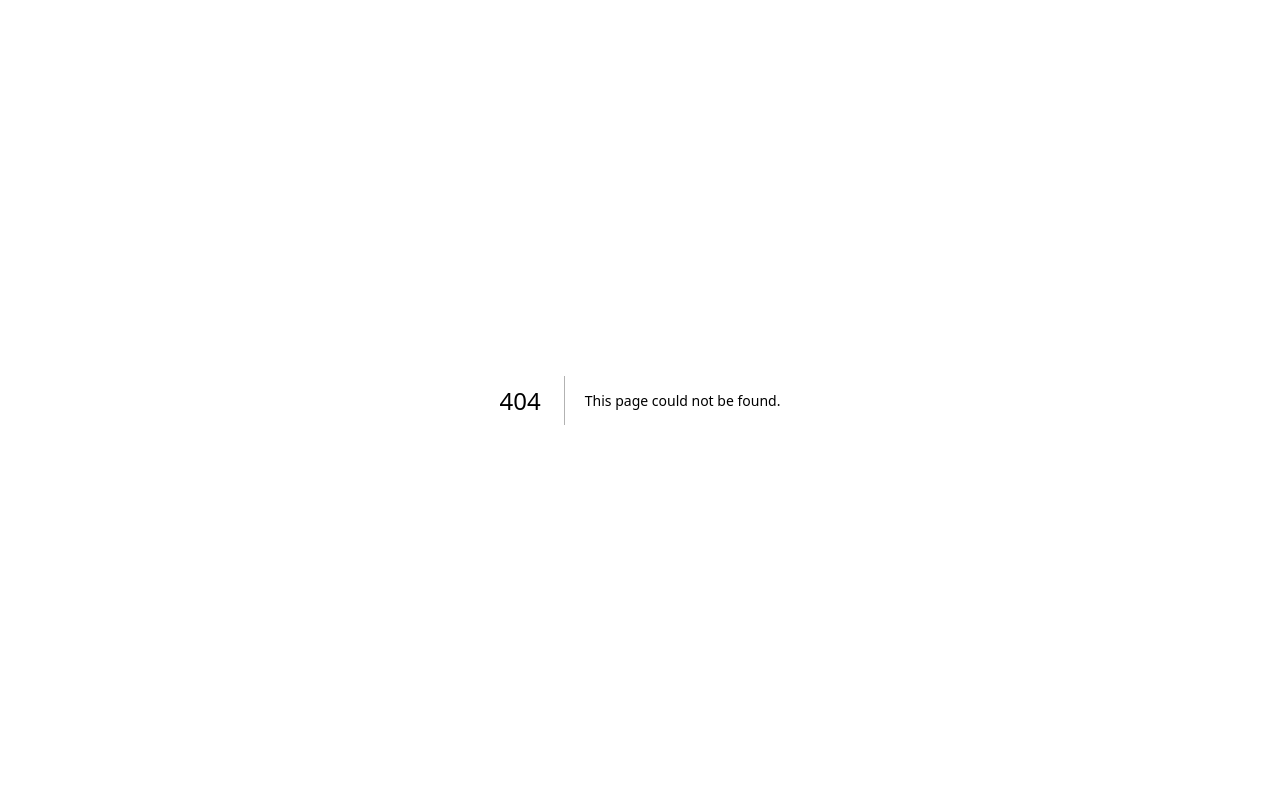
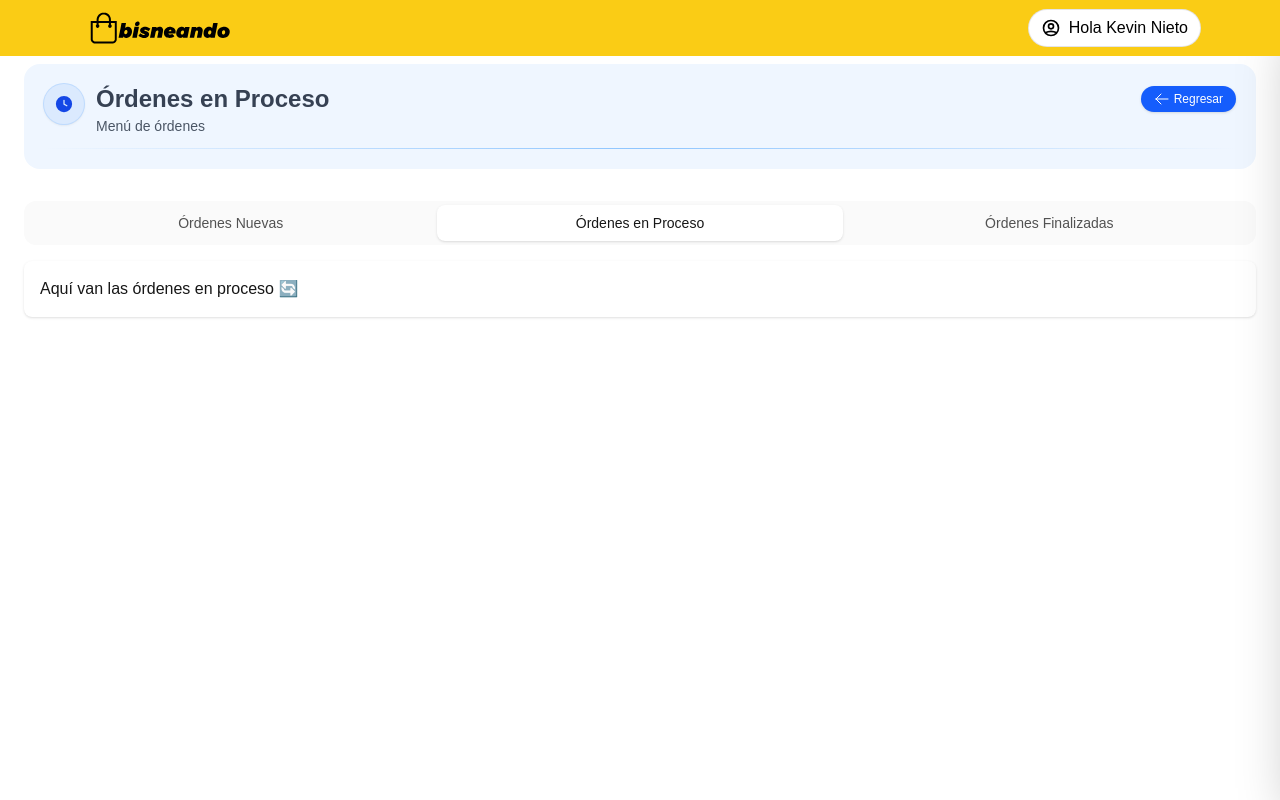
Before and after one commit to KevinNieto98/bisneando-admin, a Next.js app: page /ordenes/en-proceso in a window 1280 px wide. Before the commit this address had no page. Built offline with nearby package versions, Linux system fonts and the light colour scheme.

Commit message:
Contenido Tab creado

```diff
--- /dev/null
+++ b/app/(admin)/ordenes/en-proceso/page.tsx
@@ -0,0 +1,66 @@
+"use client";
+
+import { Title } from "@/components";
+import {
+  Tabs,
+  TabsList,
+  TabsTrigger,
+  TabsContent,
+} from "@/components/ui";
+import { useSearchParams, useRouter } from "next/navigation";
+import { useEffect, useState } from "react";
+
+export default function MenuPrincipal() {
+  const searchParams = useSearchParams();
+  const router = useRouter();
+
+  // obtener el estado de la URL
+  const estadoParam = searchParams.get("estado"); // "nueva" | "proceso" | "finalizada"
+  const [tab, setTab] = useState("proceso"); // valor por defecto
+
+  useEffect(() => {
+    if (estadoParam === "nueva") setTab("nuevas");
+    else if (estadoParam === "finalizada") setTab("finalizadas");
+    else if (estadoParam === "proceso") setTab("proceso");
+  }, [estadoParam]);
+
+  return (
+    <div className="max-w-7xl mx-auto px-6 pb-8 space-y-8">
+      <header className="flex items-end justify-between w-full gap-4">
+        <div className="w-full">
+          <Title
+            title="Órdenes en Proceso"
+            subtitle="Menú de órdenes"
+            showBackButton
+          />
+        </div>
+      </header>
+
+      <Tabs value={tab} onValueChange={setTab} className="w-full">
+        <TabsList className="grid w-full grid-cols-3">
+          <TabsTrigger value="nuevas">Órdenes Nuevas</TabsTrigger>
+          <TabsTrigger value="proceso">Órdenes en Proceso</TabsTrigger>
+          <TabsTrigger value="finalizadas">Órdenes Finalizadas</TabsTrigger>
+        </TabsList>
+
+        <TabsContent value="nuevas">
+          <div className="p-4 rounded-lg bg-white shadow-sm">
+            Aquí van las órdenes nuevas 🚀
+          </div>
+        </TabsContent>
+
+        <TabsContent value="proceso">
+          <div className="p-4 rounded-lg bg-white shadow-sm">
+            Aquí van las órdenes en proceso 🔄
+          </div>
+        </TabsContent>
+
+        <TabsContent value="finalizadas">
+          <div className="p-4 rounded-lg bg-white shadow-sm">
+            Aquí van las órdenes finalizadas ✅
+          </div>
+        </TabsContent>
+      </Tabs>
+    </div>
+  );
+}
--- /dev/null
+++ b/app/(admin)/ordenes/historico/page.tsx
@@ -0,0 +1,33 @@
+"use client";
+
+
+import {  Title } from "@/components";
+
+
+
+export default function MenuPrincipal() {
+  return (
+    <div className="max-w-7xl mx-auto px-6 pb-8 space-y-8">
+      <header className="flex items-end justify-between w-full gap-4">
+        <div className="w-full">
+          <Title title="Órdenes en Proceso" subtitle="Menú de órdenes" showBackButton />
+        </div>
+      </header>
+
+
+      {/* Variante compacta opcional (por si quieres usarla en un sidebar) */}
+      {/*
+      <aside className="grid grid-cols-1 md:grid-cols-2 xl:grid-cols-1 gap-3">
+        {menuItems.map(({ title, href, Icon }) => (
+          <Link key={href} href={href} className="group flex items-center gap-3 rounded-2xl p-3 border border-neutral-200 bg-white">
+            <span className="grid place-items-center rounded-xl bg-neutral-100 p-2">
+              <Icon className="h-5 w-5" />
+            </span>
+            <span className="font-medium">{title}</span>
+          </Link>
+        ))}
+      </aside>
+      */}
+    </div>
+  );
+}
--- a/app/(admin)/ordenes/page.tsx
+++ b/app/(admin)/ordenes/page.tsx
@@ -9,7 +9,7 @@ const menuItems = [
   {
     title: "Órdenes en proceso",
     subtitle: "Gestiona y rastrea pedidos",
-    href: "/ordenes",
+    href: "ordenes/en-proceso",
     Icon: ShoppingCart, // 🛒 Carrito = pedidos en curso
     accent: "from-emerald-500/15 to-emerald-500/5",
     ring: "focus-visible:ring-emerald-500/40",
@@ -17,7 +17,7 @@ const menuItems = [
   {
     title: "Histórico de Órdenes",
     subtitle: "Ver órdenes pasadas",
-    href: "/usuarios",
+    href: "ordenes/historico",
     Icon: History, // ⏱ Reloj/histórico = registros anteriores
     accent: "from-blue-500/15 to-blue-500/5",
     ring: "focus-visible:ring-blue-500/40",
--- a/app/(admin)/page.tsx
+++ b/app/(admin)/page.tsx
@@ -13,6 +13,7 @@ import {
   Tags,
   Layers,
 } from "lucide-react";
+import Link from "next/link";
 import React from "react";
 
 const numberFmt = new Intl.NumberFormat("es-HN");
@@ -91,12 +92,12 @@ function StatsCard({ title, value, Icon, href }: StatsCardProps) {
         </div>
       </div>
       <div className="px-4 pb-4">
-        <a
+        <Link
           href={href}
           className="inline-flex items-center gap-1.5 rounded-lg border border-neutral-200 bg-neutral-50 px-2.5 py-1.5 text-sm font-medium hover:bg-neutral-100 transition"
         >
           Ir <ArrowRight className="w-4 h-4" />
-        </a>
+        </Link>
       </div>
     </div>
   );
@@ -124,19 +125,19 @@ export default function HomePage() {
           title="Órdenes Nuevas"
           value={stats.nuevas}
           Icon={ShoppingCart}
-          href="/ordenes?estado=nueva"
+          href="/ordenes/en-proceso?estado=nueva"
         />
         <StatsCard
           title="Órdenes en Proceso"
           value={stats.enProceso}
           Icon={Loader2}
-          href="/ordenes?estado=proceso"
+          href="/ordenes/en-proceso?estado=proceso"
         />
         <StatsCard
           title="Órdenes Finalizadas"
           value={stats.finalizadas}
           Icon={CheckCircle2}
-          href="/ordenes?estado=finalizada"
+          href="/ordenes/en-proceso?estado=finalizada"
         />
       </section>
       <Subtitle text="Accesos Rápidos" className="pt-1" />
--- a/app/(admin)/productos/importar/page.tsx
+++ b/app/(admin)/productos/importar/page.tsx
@@ -14,6 +14,7 @@ import {
   History,
 } from "lucide-react";
 import { Title } from "@/components";
+import { Tabs, TabsList, TabsTrigger, TabsContent } from "@/components/ui";
 
 /** Ruta a la plantilla CSV dentro de /public */
 const TEMPLATE_PATH = "/plantillas/plantilla_carga_productos.csv";
@@ -45,7 +46,7 @@ type LoadHistoryItem = {
 };
 
 export default function ImportarProductosPage() {
-  /** Tabs */
+  /** Tabs (usamos el componente Tabs) */
   const [activeTab, setActiveTab] = useState<"carga" | "historial">("carga");
 
   /** Estado carga/preview */
@@ -168,37 +169,17 @@ export default function ImportarProductosPage() {
         </div>
       )}
 
-      {/* Tabs header */}
+      {/* Tabs header usando el componente */}
       <div className="mt-6">
-        <div className="inline-flex rounded-xl bg-neutral-900/5 p-1">
-          <button
-            onClick={() => setActiveTab("carga")}
-            className={`px-4 py-2 text-sm rounded-lg transition
-              ${activeTab === "carga"
-                ? "bg-neutral-900 text-white"
-                : "text-neutral-700 hover:bg-neutral-900/10"}`}
-            aria-pressed={activeTab === "carga"}
-          >
-            Carga de Productos
-          </button>
-          <button
-            onClick={() => setActiveTab("historial")}
-            className={`px-4 py-2 text-sm rounded-lg transition
-              ${activeTab === "historial"
-                ? "bg-neutral-900 text-white"
-                : "text-neutral-700 hover:bg-neutral-900/10"}`}
-            aria-pressed={activeTab === "historial"}
-          >
-            Histórico de Carga
-          </button>
-        </div>
-      </div>
+        <Tabs value={activeTab} onValueChange={(v) => setActiveTab(v as "carga" | "historial")} className="w-full">
+          <TabsList className="inline-flex rounded-xl bg-neutral-50 p-1">
+            <TabsTrigger value="carga">Carga de Productos</TabsTrigger>
+            <TabsTrigger value="historial">Histórico de Carga</TabsTrigger>
+          </TabsList>
 
-      {/* Panels */}
-      <div className="mt-6">
-        {/* Carga */}
-        {activeTab === "carga" && (
-          <section className="rounded-2xl border border-neutral-200 bg-white">
+          {/* Panel: Carga */}
+          <TabsContent value="carga">
+            <section className="mt-6 rounded-2xl border border-neutral-200 bg-white">
               <header className="flex items-center justify-between px-5 py-4 border-b">
                 <div className="flex items-center gap-2">
                   <Boxes className="h-5 w-5 text-neutral-700" />
@@ -340,11 +321,11 @@ export default function ImportarProductosPage() {
                 )}
               </div>
             </section>
-        )}
+          </TabsContent>
 
-        {/* Historial */}
-        {activeTab === "historial" && (
-          <section className="rounded-2xl border border-neutral-200 bg-white">
+          {/* Panel: Historial */}
+          <TabsContent value="historial">
+            <section className="mt-6 rounded-2xl border border-neutral-200 bg-white">
               <header className="flex items-center gap-2 px-5 py-4 border-b">
                 <History className="h-5 w-5 text-neutral-700" />
                 <h2 className="text-base font-semibold">Histórico de Carga</h2>
@@ -390,7 +371,8 @@ export default function ImportarProductosPage() {
                 </div>
               )}
             </section>
-        )}
+          </TabsContent>
+        </Tabs>
       </div>
     </div>
   );
@@ -408,10 +390,8 @@ function parseCSV(text: string) {
   REQUIRED_HEADERS.forEach((key) => {
     indexMap[key] = header.findIndex((h) => normalizeHeader(h) === key);
   });
-  // ignoramos opcionales si vienen
   OPTIONAL_HEADERS.forEach((key) => {
     const _idx = header.findIndex((h) => normalizeHeader(h) === key);
-    // no hacemos nada con ese índice: simplemente no lo usamos
   });
 
   const out: Row[] = [];
--- a/components/ui/index.ts
+++ b/components/ui/index.ts
@@ -8,3 +8,7 @@ export * from './modal';
 export * from './menu-card';
 export * from './menu-grid';
 export * from './product-grid-item';
+export * from './tabs';
+export * from './tabs-list';
+export * from './tabs-trigger';
+export * from './tabs-content';
--- /dev/null
+++ b/components/ui/tabs-content/index.tsx
@@ -0,0 +1,31 @@
+"use client";
+
+import { cn, useTabsCtx } from "@/components";
+import * as React from "react";
+
+export function TabsContent({
+  value,
+  children,
+  className,
+}: {
+  value: string;
+  children: React.ReactNode;
+  className?: string;
+}) {
+  const { value: active, ids } = useTabsCtx();
+  const triggerId = ids[value];
+  const panelId = triggerId ? `${triggerId}-panel` : undefined;
+  const hidden = active !== value;
+
+  return (
+    <div
+      id={panelId}
+      role="tabpanel"
+      aria-labelledby={triggerId}
+      hidden={hidden}
+      className={cn(!hidden && "mt-4", className)}
+    >
+      {!hidden && children}
+    </div>
+  );
+}
--- /dev/null
+++ b/components/ui/tabs-list/index.tsx
@@ -0,0 +1,24 @@
+"use client";
+
+import { cn } from "@/components";
+import * as React from "react";
+
+export function TabsList({
+  children,
+  className,
+}: {
+  children: React.ReactNode;
+  className?: string;
+}) {
+  return (
+    <div
+      role="tablist"
+      className={cn(
+        "inline-flex w-full items-center gap-1 rounded-xl bg-neutral-50 p-1",
+        className
+      )}
+    >
+      {children}
+    </div>
+  );
+}
--- /dev/null
+++ b/components/ui/tabs-trigger/index.tsx
@@ -0,0 +1,43 @@
+"use client";
+
+import { cn, useTabsCtx } from "@/components";
+import * as React from "react";
+
+export function TabsTrigger({
+  value,
+  children,
+  className,
+}: {
+  value: string;
+  children: React.ReactNode;
+  className?: string;
+}) {
+  const { value: active, setValue, register } = useTabsCtx();
+  const id = React.useId();
+
+  React.useEffect(() => {
+    register(value, id);
+  }, [value, id, register]);
+
+  const selected = active === value;
+
+  return (
+    <button
+      id={id}
+      role="tab"
+      type="button"
+      aria-selected={selected}
+      aria-controls={selected ? `${id}-panel` : undefined}
+      onClick={() => setValue(value)}
+      className={cn(
+        "flex-1 whitespace-nowrap rounded-lg px-3 py-2 text-sm font-medium transition",
+        selected
+          ? "bg-white shadow text-neutral-900"
+          : "text-neutral-600 hover:bg-neutral-100",
+        className
+      )}
+    >
+      {children}
+    </button>
+  );
+}
--- /dev/null
+++ b/components/ui/tabs/index.tsx
@@ -0,0 +1,61 @@
+"use client";
+
+import * as React from "react";
+
+type TabsContextValue = {
+  value: string;
+  setValue: (v: string) => void;
+  register: (v: string, id: string) => void;
+  ids: Record<string, string>; // value -> trigger id
+};
+
+const TabsCtx = React.createContext<TabsContextValue | null>(null);
+
+export function useTabsCtx() {
+  const ctx = React.useContext(TabsCtx);
+  if (!ctx) throw new Error("Tabs components must be used within <Tabs>.");
+  return ctx;
+}
+
+export function cn(...classes: Array<string | false | null | undefined>) {
+  return classes.filter(Boolean).join(" ");
+}
+
+export function Tabs({
+  defaultValue,
+  value: controlledValue,
+  onValueChange,
+  children,
+  className,
+}: {
+  defaultValue?: string;
+  value?: string;
+  onValueChange?: (v: string) => void;
+  children: React.ReactNode;
+  className?: string;
+}) {
+  const [uncontrolled, setUncontrolled] = React.useState(
+    controlledValue ?? defaultValue ?? ""
+  );
+
+  const isControlled = controlledValue !== undefined;
+  const value = isControlled ? (controlledValue as string) : uncontrolled;
+
+  const setValue = (v: string) => {
+    if (!isControlled) setUncontrolled(v);
+    onValueChange?.(v);
+  };
+
+  const idsRef = React.useRef<Record<string, string>>({});
+  const register = (v: string, id: string) => {
+    idsRef.current[v] = id;
+  };
+
+  return (
+    <TabsCtx.Provider
+      value={{ value, setValue, register, ids: idsRef.current }}
+    >
+      <div className={className}>{children}</div>
+    </TabsCtx.Provider>
+  );
+}
```
Lines whose indentation alone changed are shown as unchanged.
